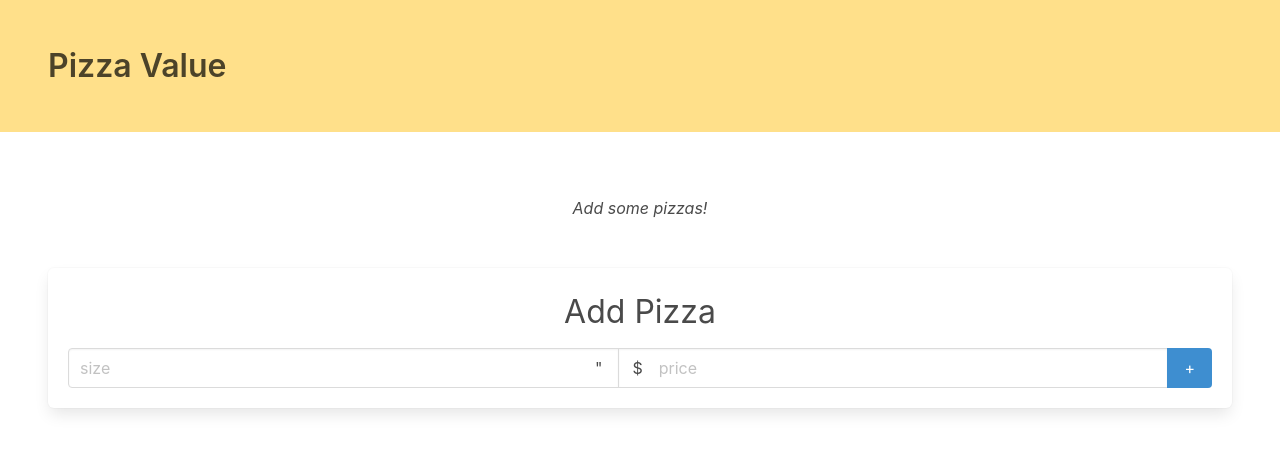
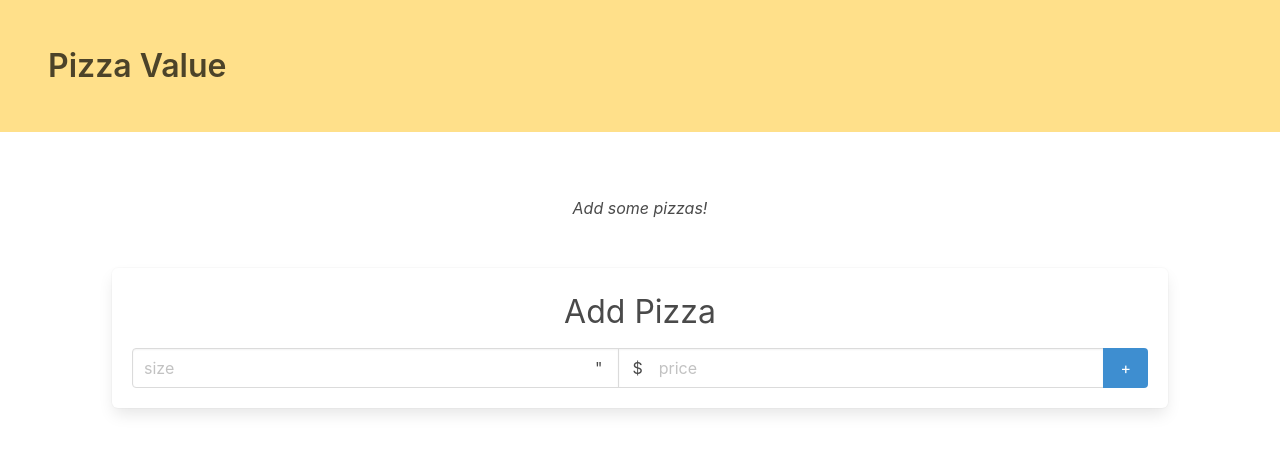
Before and after one commit to itsmaxymoo/pizzavalue, a Svelte app: page / in a window 1280 px wide. Shown: the top 452 px of the page. Built offline with nearby package versions, Linux system fonts and the light colour scheme.

Commit message:
don't be so wide!

```diff
--- a/src/MainView.svelte
+++ b/src/MainView.svelte
@@ -14,7 +14,7 @@
 
 <TopBar/>
 
-<section class="section">
+<section class="section container">
     <PizzaListView pizzaList="{pizzaList}"/>
     <AddPizzaCard on:pizza={onAddPizza}/>
 </section>
```
